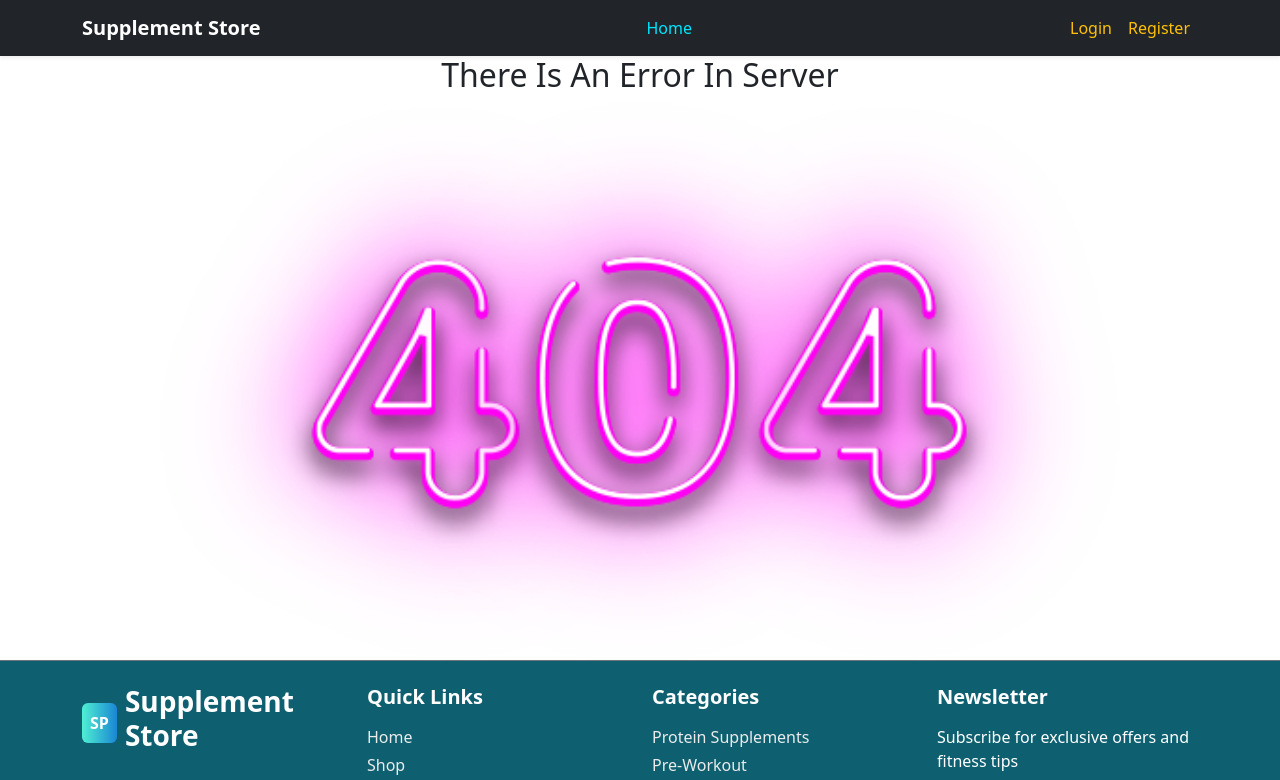
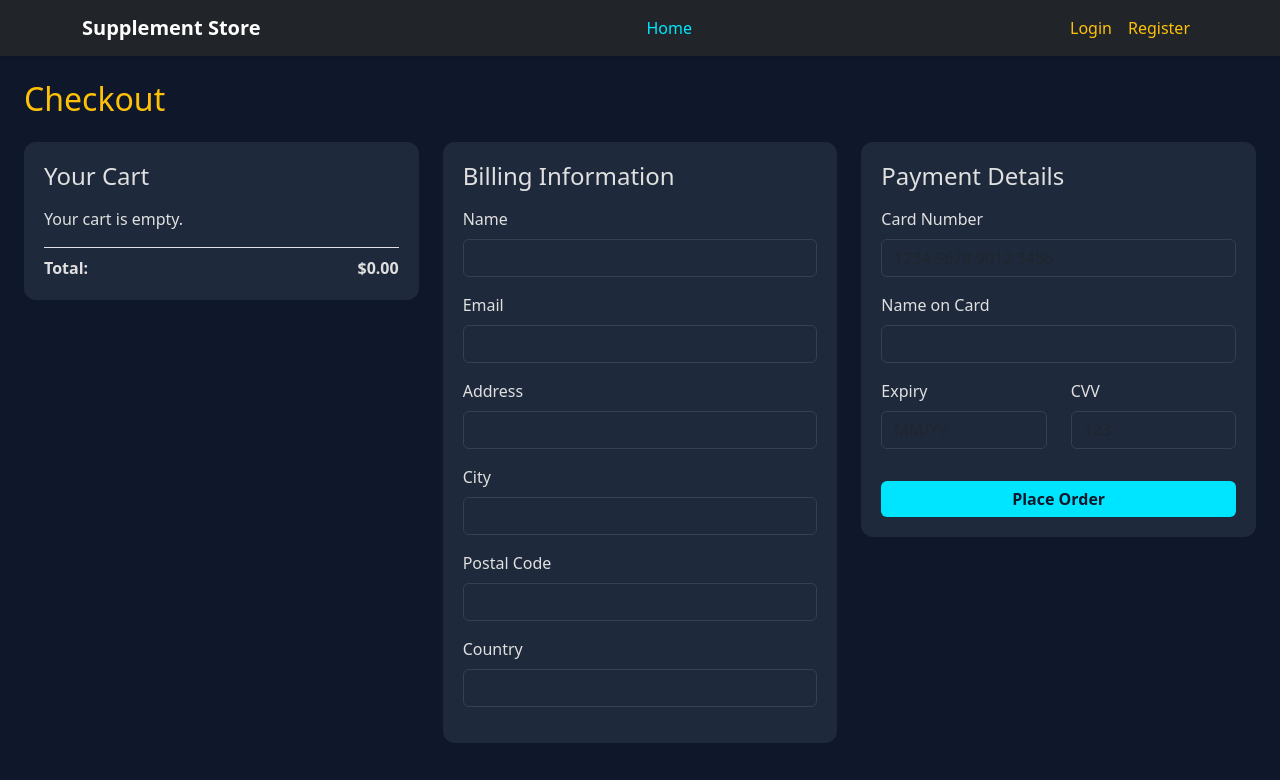
Before and after one commit to Fat7yMo7med/Supplement-Store, a React (Vite) app in the folder Supplement-Store/: page /checkout in a window 1280 px wide. Shown: the top 780 px of the page. Built offline with nearby package versions, Linux system fonts and the light colour scheme; sample sign-in values are in the browser's storage.

Commit message:
Add CheckOut Page

```diff
--- a/Supplement-Store/src/App.jsx
+++ b/Supplement-Store/src/App.jsx
@@ -22,6 +22,7 @@ import ProtectedRoute from './components/ProtectedRoute/ProtectedRoute'
 import Cart from './components/Cart/Cart'
 import { CartContextProvider } from './context/cartContext'
 import { Toaster } from 'react-hot-toast'
+import CheckOut from './components/CheckOut/CheckOut'
 
 function App() {
 
@@ -42,6 +43,7 @@ function App() {
         { path: '/equipments/:id', element:<ProtectedRoute> <EquipmentsDetails/> </ProtectedRoute>},
         { path: '/product/:id', element:<ProtectedRoute> <ProductDetails/> </ProtectedRoute>},
         { path: 'cart', element:<ProtectedRoute> <Cart/> </ProtectedRoute>},
+        { path: 'checkout', element:<ProtectedRoute> <CheckOut/> </ProtectedRoute>},
         { path: '*', element: <NotFound/> },
       ]
     }
--- a/Supplement-Store/src/components/Cart/Cart.jsx
+++ b/Supplement-Store/src/components/Cart/Cart.jsx
@@ -1,62 +1,49 @@
 import { useContext } from "react";
+import { useNavigate } from "react-router-dom";
 import { cartContext } from "../../context/cartContext";
 import toast, { Toaster } from "react-hot-toast";
 
 export default function CartPage() {
   const { cart, addToCart, decreaseQuantity, removeFromCart, clearCart } = useContext(cartContext);
+  const navigate = useNavigate();
 
   const grandTotal = cart.reduce((acc, item) => acc + item.price * item.quantity, 0);
 
-  const handleRemove = (id, name) => {
-    removeFromCart(id);
-    toast.error(`${name} removed from cart`,{
-      style: {
+  const toastStyle = {
     background: "#1e293b",
     color: "#00e5ff",
     border: "1px solid #00e5ff",
     padding: "16px",
     borderRadius: "12px",
     fontWeight: "bold",
-      }});
+  };
+
+  const handleRemove = (id, name) => {
+    removeFromCart(id);
+    toast.error(`${name} removed from cart`, { style: toastStyle });
   };
 
   const handleDecrease = (id, name) => {
     decreaseQuantity(id);
-    toast(`${name} quantity decreased`,{
-      style: {
-        background: "#1e293b",
-        color: "#00e5ff",
-        border: "1px solid #00e5ff",
-        padding: "16px",
-        borderRadius: "12px",
-        fontWeight: "bold",
-      }, icon: "➖" });
+    toast(`${name} quantity decreased`, { style: toastStyle, icon: "➖" });
   };
 
   const handleIncrease = (item) => {
     addToCart({ ...item, quantity: 1 });
-    toast.success(`${item.name} quantity increased`,{
-      style: {
-        background: "#1e293b",
-        color: "#00e5ff",
-        border: "1px solid #00e5ff",
-        padding: "16px",
-        borderRadius: "12px",
-        fontWeight: "bold",
-      }});
+    toast.success(`${item.name} quantity increased`, { style: toastStyle });
   };
 
   const handleClear = () => {
     clearCart();
-    toast.error(`Cart cleared!`,{
-      style: {
-        background: "#1e293b",
-        color: "#00e5ff",
-        border: "1px solid #00e5ff",
-        padding: "16px",
-        borderRadius: "12px",
-        fontWeight: "bold",
-      }});
+    toast.error(`Cart cleared!`, { style: toastStyle });
+  };
+
+  const handleCheckout = () => {
+    if (cart.length === 0) {
+      toast.error("Your cart is empty!", { style: toastStyle });
+      return;
+    }
+    navigate("/checkout");
   };
 
   return (
@@ -70,7 +57,8 @@ export default function CartPage() {
         }
         .btn-cyan {
           background-color: #00e5ff !important;
-          color: #0f172a !important; font-weight: bold;
+          color: #0f172a !important;
+          font-weight: bold;
           border: none !important;
         }
         .btn-outline-cyan {
@@ -86,7 +74,8 @@ export default function CartPage() {
         }
         .badge-cyan {
           background-color: #00e5ff;
-          color: #0f172a; padding: 5px 10px;
+          color: #0f172a;
+          padding: 5px 10px;
           border-radius: 8px;
           font-weight: bold;
         }
@@ -126,10 +115,7 @@ export default function CartPage() {
                   <div className="card-body text-center">
                     <h5 className="text-cyan">Your cart is empty.</h5>
                   </div>
-                </div>
-              ) : (
-                <>
-                  {/* CART ITEMS */}
+                </div>) : ( <>
                   <div className="card cart-card mb-4 shadow">
                     <div className="card-header cart-header">
                       <h5 className="mb-0">Cart - {cart.length} {cart.length > 1 ? "items" : "item"}</h5>
@@ -138,46 +124,24 @@ export default function CartPage() {
 
                       {cart.map(item => (
                         <div key={item.id} className="row mb-4 align-items-center">
-
-                          {/* IMAGE */}
                           <div className="col-lg-3">
                             <img src={item.img} alt={item.name} className="img-fluid rounded" />
                           </div>
 
-                          {/* NAME + REMOVE */}
                           <div className="col-lg-5">
                             <p className="text-cyan fw-bold">{item.name}</p>
                             <p className="text-secondary">Price: ${item.price.toFixed(2)}</p>
-                            <button
-                              className="btn btn-outline-cyan btn-sm me-2"
-                              onClick={() => handleRemove(item.id, item.name)}
-                            >
+                            <button className="btn bg-danger btn-sm me-2" onClick={() => handleRemove(item.id, item.name)} >
                               <i className="fas fa-trash"></i>
                             </button>
                           </div>
-
-                          {/* QUANTITY + TOTAL */}
                           <div className="col-lg-4">
                             <div className="d-flex mb-3" style={{ maxWidth: "200px" }}>
-                              <button
-                                className="btn btn-cyan px-3 me-2"
-                                onClick={() => handleDecrease(item.id, item.name)}
-                              >
+                              <button className="btn btn-cyan px-3 me-2" onClick={() => handleDecrease(item.id, item.name)}>
                                 <i className="fas fa-minus"></i>
                               </button>
-
-                              <input
-                                type="number"
-                                min="1"
-                                value={item.quantity}
-                                className="form-control text-center"
-                                readOnly
-                              />
-
-                              <button
-                                className="btn btn-cyan px-3 ms-2"
-                                onClick={() => handleIncrease(item)}
-                              >
+                              <input type="number" min="1" value={item.quantity} className="form-control text-center" readOnly/>
+                              <button className="btn btn-cyan px-3 ms-2" onClick={() => handleIncrease(item)}>
                                 <i className="fas fa-plus"></i>
                               </button>
                             </div>
@@ -185,12 +149,10 @@ export default function CartPage() {
                           </div>
                         </div>
                       ))}
-
                     </div>
                     </div>
 
-                  {/* TOTAL SUMMARY */}
-                  <div className="card cart-card shadow">
+                  <div className="card cart-card shadow mb-3">
                     <div className="card-body">
                       <ul className="list-group list-group-flush">
                         <li className="list-group-item cart-list-item d-flex justify-content-between">
@@ -208,9 +170,14 @@ export default function CartPage() {
                         </li>
                       </ul>
 
-                      <button className="btn btn-cyan btn-lg w-100 mt-3" onClick={handleClear}>
+                      <div className="d-flex gap-2 flex-column flex-md-row mt-3">
+                        <button className="btn bg-danger btn-lg w-100" onClick={handleClear}>
                           Clear Cart
                         </button>
+                        <button className="btn btn-cyan btn-lg w-100" onClick={handleCheckout}>
+                          Proceed to Checkout
+                        </button>
+                      </div>
                     </div>
                   </div>
 
--- /dev/null
+++ b/Supplement-Store/src/components/CheckOut/CheckOut.jsx
@@ -0,0 +1,167 @@
+import React, { useContext, useState } from "react";
+import { useNavigate } from "react-router-dom";
+import { cartContext } from "../../context/cartContext";
+import toast, { Toaster } from "react-hot-toast";
+
+export default function CheckoutPage() {
+    const { cart, clearCart } = useContext(cartContext);
+    const navigate = useNavigate();
+
+    const [form, setForm] = useState({
+        name: "",
+        email: "",
+        address: "",
+        city: "",
+        postalCode: "",
+        country: "",
+        cardNumber: "",
+        cardName: "",
+        expiry: "",
+        cvv: "",
+    });
+
+    const [cardType, setCardType] = useState(null);
+
+    const grandTotal = cart.reduce((acc, item) => acc + item.price * item.quantity, 0);
+
+    const toastStyle = {
+        background: "#1e293b",
+        color: "#00e5ff",
+        border: "1px solid #00e5ff",
+        padding: "16px",
+        borderRadius: "12px",
+        fontWeight: "bold",
+    };
+
+    const handleChange = (e) => {
+        const { name, value } = e.target;
+
+        if (name === "cardNumber") {
+            const formatted = value.replace(/\D/g, "").substring(0, 16).replace(/(.{4})/g, "$1 ").trim();
+            setForm({ ...form, [name]: formatted });
+
+            const numberValidation = cardValidator.number(formatted.replace(/\s/g, ""));
+            if (numberValidation.card) setCardType(numberValidation.card.type);
+            else setCardType(null);
+        }
+        else if (name === "expiry") {
+            let formatted = value.replace(/\D/g, "").substring(0, 4);
+            if (formatted.length > 2) formatted = formatted.substring(0, 2) + "/" + formatted.substring(2, 4);
+            setForm({ ...form, [name]: formatted });
+        } else {
+            setForm({ ...form, [name]: value });
+        }
+    };
+
+    const handlePlaceOrder = () => {
+        if (cart.length === 0) {
+            toast.error("Your cart is empty!", { style: toastStyle });
+            return;
+        }
+
+        const requiredFields = [
+            "name", "email", "address", "city", "postalCode", "country",
+            "cardNumber", "cardName", "expiry", "cvv"
+        ];
+
+        for (let field of requiredFields) {
+            if (!form[field]) {
+                toast.error("Please fill all the fields!", { style: toastStyle });
+                return;
+            }
+        }
+
+        toast.success("Order placed successfully!", { style: toastStyle });
+        clearCart();
+        setForm({
+            name: "", email: "", address: "", city: "", postalCode: "", country: "",
+            cardNumber: "", cardName: "", expiry: "", cvv: "",
+        });
+        setCardType(null);
+
+        setTimeout(() => navigate("/"), 2000);
+    };
+
+    const getCardIcon = () => {
+        switch (cardType) {
+            case "visa": return null;
+            case "mastercard": return null;
+            case "american-express": return null;
+            default: return null;
+        }
+    };
+
+    return (
+        <div className="container-fluid p-4" style={{ background: "#0f172a", color: "#e0e0e0", minHeight: "100vh" }}>
+            <Toaster />
+            <style>
+                {`
+                .btn-cyan { background-color: #00e5ff !important; color: #0f172a !important; font-weight: bold; border: none !important; }
+                .btn-cyan:hover { box-shadow: 0 0 10px #00e5ff; }
+                .form-control { background-color: #1e293b !important; color: #e0e0e0 !important; border: 1px solid #334155 !important; }
+                .card-bg { background-color: #1e293b; color: #e0e0e0; border-radius: 12px; padding: 20px; margin-bottom: 20px; }
+                .card-icon { height: 30px; margin-left: 8px; }
+            `}
+            </style>
+
+            <h2 className="text-warning mb-4">Checkout</h2>
+            <div className="row">
+                <div className="col-md-4">
+                    <div className="card-bg">
+                        <h4 className="mb-3">Your Cart</h4>
+                        {cart.length === 0 ? (
+                            <p>Your cart is empty.</p>
+                        ) : (
+                            cart.map(item => (
+                                <div key={item.id} className="d-flex justify-content-between mb-2 border-bottom pb-2">
+                                    <div><strong>{item.name}</strong> x {item.quantity}</div>
+                                    <div>${(item.price * item.quantity).toFixed(2)}</div>
+                                </div>
+                            ))
+                        )}
+                        <div className="d-flex justify-content-between mt-3 border-top pt-2">
+                            <strong>Total:</strong> <strong>${grandTotal.toFixed(2)}</strong>
+                        </div>
+                    </div>
+                </div>
+
+                <div className="col-md-4">
+                    <div className="card-bg">
+                        <h4 className="mb-3">Billing Information</h4>
+                        {["name","email","address","city","postalCode","country"].map(field => (
+                            <div key={field} className="mb-3">
+                                <label className="form-label">{field.charAt(0).toUpperCase() + field.slice(1).replace("Code"," Code")}</label>
+                                <input type="text" name={field} value={form[field]} onChange={handleChange} className="form-control"/>
+                            </div>
+                        ))}
+                    </div>
+                </div>
+
+                <div className="col-md-4">
+                    <div className="card-bg">
+                        <h4 className="mb-3">Payment Details</h4>
+                        <div className="mb-3 position-relative">
+                            <label className="form-label">Card Number</label>
+                            <input type="text" name="cardNumber" value={form.cardNumber} onChange={handleChange} className="form-control" placeholder="1234 5678 9012 3456"/>
+                        </div>
+                        <div className="mb-3">
+                            <label className="form-label">Name on Card</label>
+                            <input type="text" name="cardName" value={form.cardName} onChange={handleChange} className="form-control"/>
+                        </div>
+                        <div className="row">
+                            <div className="col mb-3">
+                                <label className="form-label">Expiry</label>
+                                <input type="text" name="expiry" value={form.expiry} onChange={handleChange} className="form-control" placeholder="MM/YY"/>
+                            </div>
+                            <div className="col mb-3">
+                                <label className="form-label">CVV</label>
+                                <input type="text" name="cvv" value={form.cvv} onChange={handleChange} className="form-control" placeholder="123"/>
+                            </div>
+                        </div>
+                        <button className="btn btn-cyan w-100 mt-3" onClick={handlePlaceOrder}>Place Order</button>
+                    </div>
+                </div>
+            </div>
+        </div>
+    );
+}
```
Also changed, not shown: Supplement-Store/src/components/ChatBot/ChatBot.jsx (deleted, +0 -9 lines), Supplement-Store/src/components/CheckOut/CheckOut.module.css (added), 1 other file (tests, documents, lock files or other folders). Lines whose indentation alone changed are shown as unchanged.
